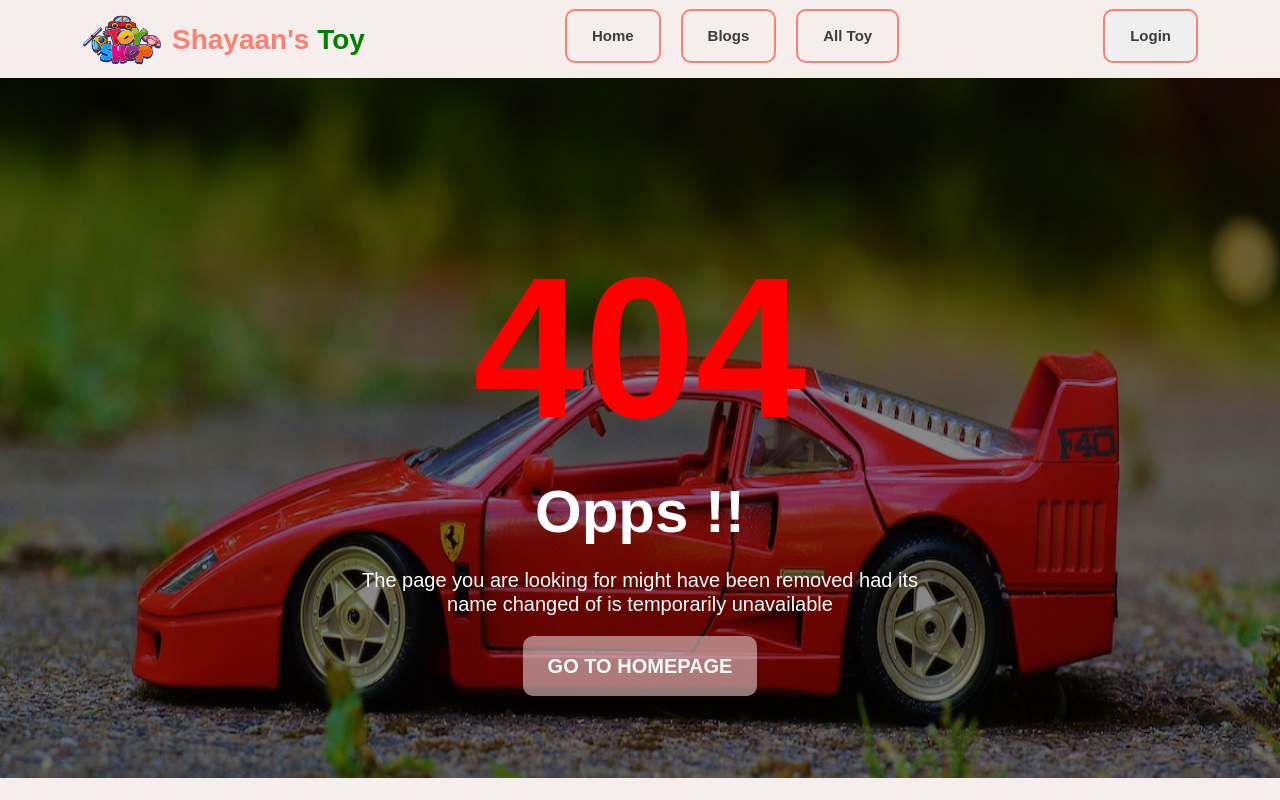
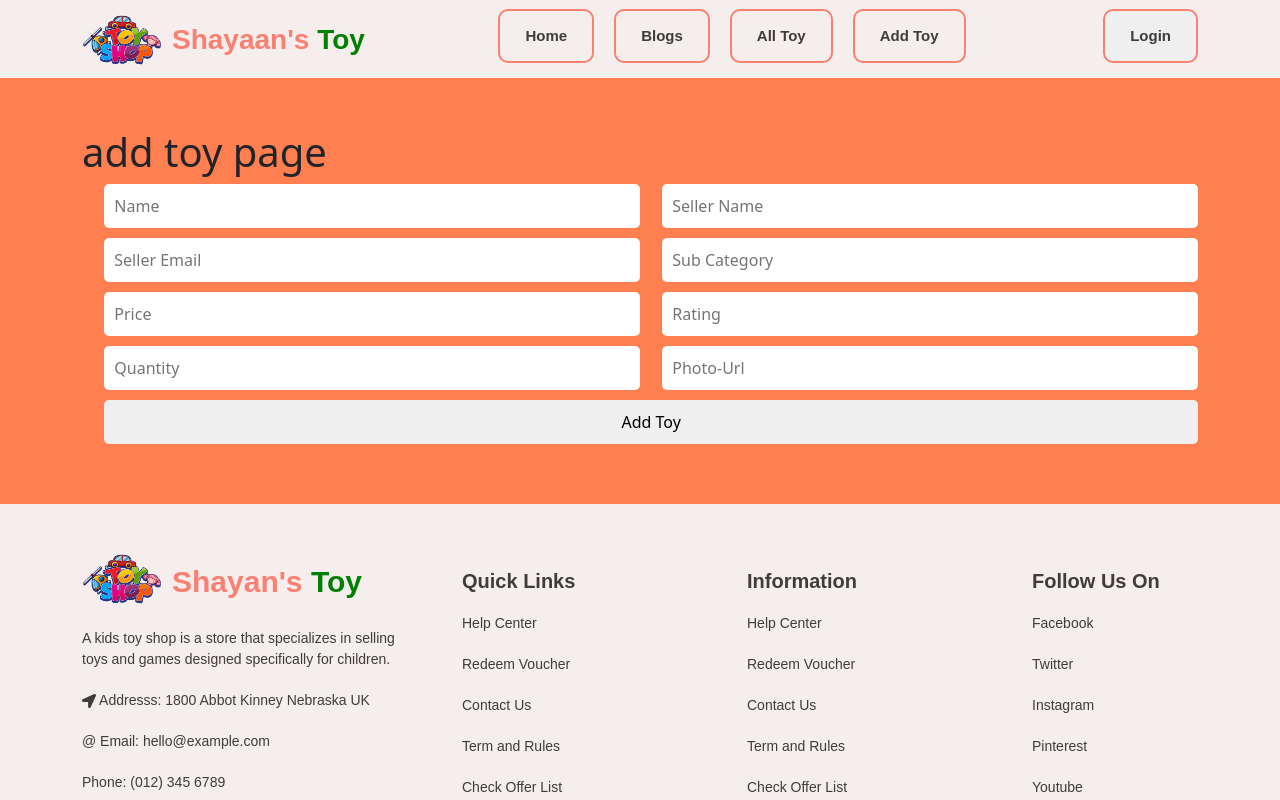
Before and after one commit to Mostafiz181/toy-market-client, a React (Vite) app: page /AddToy in a window 1280 px wide. Shown: the top 800 px of the page. Built offline with nearby package versions, Linux system fonts and the light colour scheme; no server answers; a web font is replaced by a local one.

Commit message:
added add toy page

```diff
--- /dev/null
+++ b/src/components/AddToy/AddToy.css
@@ -0,0 +1,18 @@
+#AddToy-part{
+    width: 100%;
+    padding: 50px 0;
+    background-color: coral;
+}
+
+#AddToy-part .toy-item input{
+    width: 48%;
+    margin-left: 2%;
+    margin-bottom: 10px;
+    border: 0;
+    padding: 10px 10px;
+    border-radius: 5px;
+}
+
+#AddToy-part .toy-item .btn-toy{
+    width: 98%;
+}
--- /dev/null
+++ b/src/components/AddToy/AddToy.jsx
@@ -0,0 +1,121 @@
+import React from "react";
+import "./AddToy.css";
+import Swal from "sweetalert2";
+
+const AddToy = () => {
+
+  const handleToAdd=event=>{
+    event.preventDefault();
+    const form =event.target;
+    const name= form.name.value;
+    const seller=form.seller.value;
+    const email=form.email.value;
+    const category=form.category.value;
+    const price =form.price.value;
+    const rating= form.rating.value;
+    const quantity=form.quantity.value;
+    const photo=form.photo.value;
+    const info={
+      carName:name,
+      seller,
+      email,
+      category,
+      price,
+      rating,
+      quantity,
+      photo
+    }
+
+    console.log(info)
+
+    fetch('http://localhost:5000/toys',{
+      method:"POST",
+      headers:{
+        'content-type':'application/json'
+
+      },
+      body:JSON.stringify(info)
+    })
+    .then(res=>res.json())
+    .then(data=>{
+      console.log(data)
+
+      if(data.insertedId){
+        Swal.fire(
+          'success',
+          'Toy added successfully',
+          'success'
+      )
+
+      }
+    })
+
+
+
+  }
+  return (
+    <div id="AddToy-part">
+      <div className="container">
+        <h1>add toy page</h1>
+
+        <div >
+          <div className="row toy-item">
+            <div className="col-lg-12">
+              <form onSubmit={handleToAdd}>
+                 <input type="text" name="name" id="name" placeholder="Name" />
+                <input
+                  type="text"
+                  name="seller"
+                  id="seller"
+                  placeholder="Seller Name"
+                />
+
+                <input
+                  type="email"
+                  name="email"
+                  id="email"
+                  placeholder="Seller Email"
+                />
+                <input
+                  type="text"
+                  name="category"
+                  id="category"
+                  placeholder="Sub Category"
+                />
+                <input
+                  type="text"
+                  name="price"
+                  id="price"
+                  placeholder="Price"
+                />
+                <input
+                  type="text"
+                  name="rating"
+                  id="rating"
+                  placeholder="Rating"
+                />
+                <input
+                  type="text"
+                  name="quantity"
+                  id="quantity"
+                  placeholder="Quantity"
+                />
+                <input
+                  type="text"
+                  name="photo"
+                  id="photo"
+                  placeholder="Photo-Url"
+                />
+                <br />
+
+                <input className="btn-toy" type="submit" value="Add Toy" />
+              </form>
+            </div>
+          </div>
+        </div>
+      </div>
+    </div>
+  );
+};
+
+export default AddToy;
--- /dev/null
+++ b/src/components/AllToy/AllToy.css
@@ -0,0 +1,5 @@
+#allToy-part{
+    width: 100%;
+    padding: 50px 10px;
+    background-color: coral;
+}
--- /dev/null
+++ b/src/components/AllToy/AllToy.jsx
@@ -0,0 +1,14 @@
+import React from "react";
+import "./AllToy.css";
+
+const AllToy = () => {
+  return (
+    <div id="allToy-part">
+      <div className="container">
+        <h2>this is all toy page</h2>
+      </div>
+    </div>
+  );
+};
+
+export default AllToy;
--- a/src/components/Header/Header.jsx
+++ b/src/components/Header/Header.jsx
@@ -45,8 +45,14 @@ const Header = () => {
               </li>
 
               <li>
-                <Link className="nav-item" to="">
+                <Link className="nav-item" to="allToy">
                   All Toy
+                </Link>
+              </li>
+
+              <li>
+                <Link className="nav-item" to="AddToy">
+                  Add Toy
                 </Link>
               </li>
             </Nav>
--- a/src/components/Login/Login.jsx
+++ b/src/components/Login/Login.jsx
@@ -1,7 +1,7 @@
 import React, { useContext, useState } from 'react';
 import './Login.css'
 import login from '../../assets/login.jpg'
-import { Link } from 'react-router-dom';
+import { Link, useLocation, useNavigate } from 'react-router-dom';
 import Swal from 'sweetalert2'
 
 import { FcGoogle } from "react-icons/fc";
@@ -12,7 +12,21 @@ import app from '../../firebase/firebase.config';
 
 const Login = () => {
 
+
+    // const navigate = useNavigate();
+    // const location =useLocation();
+    // console.log(location);
+
+    // const from = location.state?.from?.pathname || '/';
+
     const [error, setError]= useState('')
+
+    const navigate = useNavigate();
+    const location = useLocation()
+    console.log(location);
+
+
+    const from=location.state?.from?.pathname || '/';
 
     ////
     const auth=getAuth(app)
@@ -65,6 +79,7 @@ const Login = () => {
             const loggedUser= result.user;
             console.log(loggedUser);
             form.reset();
+            navigate(from, {replace: true})
         })
         .catch(error=>{
             console.log(error);
--- /dev/null
+++ b/src/components/Routs/PrivateRoute.jsx
@@ -0,0 +1,25 @@
+import React, { useContext } from 'react';
+import { Navigate, useLocation } from 'react-router-dom';
+import { AuthContext } from '../providers/AuthProvider';
+
+const PrivateRoute = ({children}) => {
+
+    const {user,loading}= useContext(AuthContext);
+    const location=useLocation();
+
+    console.log(location)
+
+    if(loading){
+        return <div className="spinner-border text-dark spinner" role="status">
+        <span className="visually-hidden">Loading...</span>
+      </div>
+    }
+
+    if(user){
+        return children
+    }
+
+    return <Navigate to="/login" state={{from :location}} replace></Navigate>
+};
+
+export default PrivateRoute;
--- a/src/components/providers/AuthProvider.jsx
+++ b/src/components/providers/AuthProvider.jsx
@@ -10,6 +10,8 @@ const AuthProvider = ({children}) => {
 
     // const user = {email: ' Mostafizur rahman'}
     const [user,setUser]= useState(null)
+
+    const [loading,setLoading]= useState(true)
 
     const createUser= (email,password)=>{
         return createUserWithEmailAndPassword(auth,email,password);
@@ -27,6 +29,7 @@ const AuthProvider = ({children}) => {
     useEffect(()=>{
         const unsubscribe =  onAuthStateChanged(auth, currentUser=>{
             setUser(currentUser);
+            setLoading(false)
         });
 
         return ()=>{
```
Also changed, not shown: src/main.jsx (+13 -0 lines).
